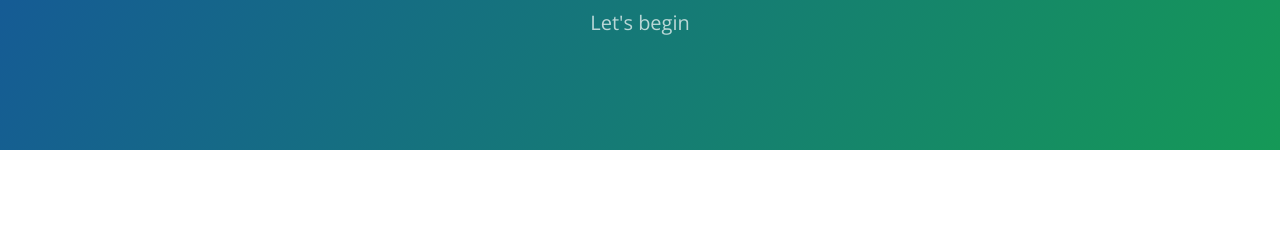
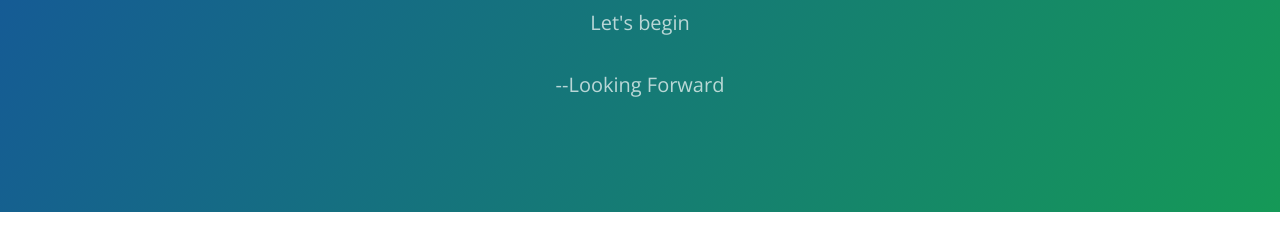
Before and after one commit to BoaHanHancock/Hello_World, a plain HTML site: page index.html in a window 1280 px wide. Shown: the part 167-418 px from the top of the page. Drawn offline with nearby package versions, Linux system fonts and the light colour scheme.

Commit message:
Update index.html

```diff
--- a/index.html
+++ b/index.html
@@ -13,6 +13,7 @@
     <section class="page-header">
       <h1 class="project-name">New Life</h1>
       <h2 class="project-tagline">Let's begin</h2>
+      <h3 class="project-tagline">                                                 --Looking Forward</h3>
       <!--<a href="https://github.com/BoaHanHancock/jekyll_demo" class="btn">View on GitHub</a>
       <a href="https://github.com/BoaHanHancock/jekyll_demo/zipball/master" class="btn">Download .zip</a>
       <a href="https://github.com/BoaHanHancock/jekyll_demo/tarball/master" class="btn">Download .tar.gz</a>-->
```
